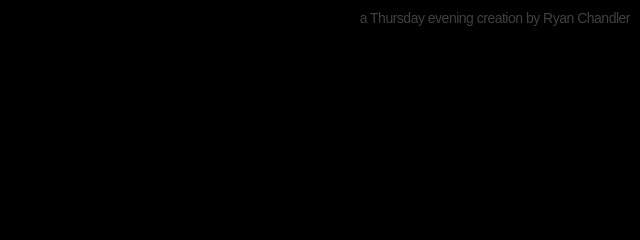
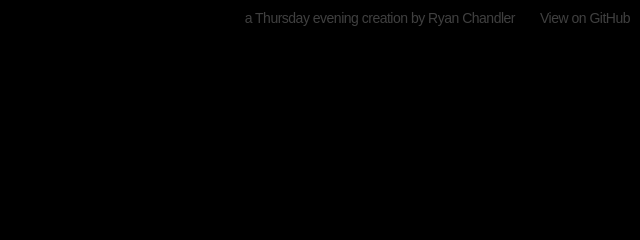
Before and after one commit to ryangjchandler/boing.nayr.fun, a website built with Vite: page index.html in a window 1280 px wide. Shown: the top 240 px of the page, 640-1280 px from the left. Built offline with nearby package versions, Linux system fonts and the light colour scheme.

Commit message:
Add GitHub link

```diff
--- a/index.html
+++ b/index.html
@@ -9,9 +9,15 @@
     <script type="module" src="/index.ts"></script>
 </head>
 <body>
-    <a href="https://ryangjchandler.co.uk?ref=boing.nayr.fun" target="_blank" id="credits">
-        a Thursday evening creation by Ryan Chandler
-    </a>
+    <div id="credits">
+        <a href="https://ryangjchandler.co.uk?ref=boing.nayr.fun" target="_blank">
+            a Thursday evening creation by Ryan Chandler
+        </a>
+
+        <a href="https://github.com/ryangjchandler/boing.nayr.fun" target="_blank">
+            View on GitHub
+        </a>
+    </div>
 
     <p target="_blank" id="title">
         boing!
--- a/styles.css
+++ b/styles.css
@@ -42,8 +42,15 @@ canvas.dragging {
     font-family: sans-serif;
     font-size: 14px;
     letter-spacing: -0.5px;
+    display: flex;
+    column-gap: 25px;
 }
 
-#credits:hover {
+#credits a {
+    color: rgba(255, 255, 255, 0.25);
+    text-decoration: none;
+}
+
+#credits a:hover {
     color: rgba(255, 255, 255, 0.5);
 }
```
